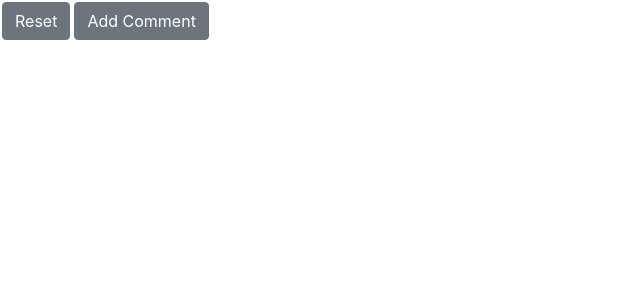
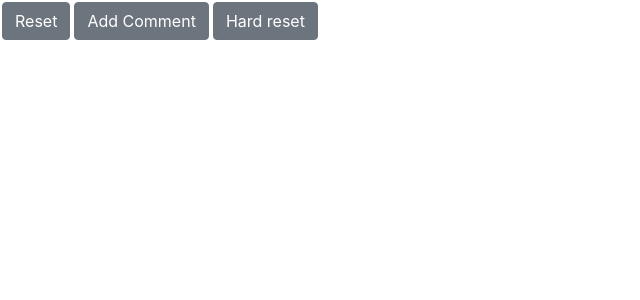
Before and after one commit to leon-li1/React-apps, a React (Create React App) app: page / in a window 1280 px wide. Shown: the top 300 px of the page, without its empty margins (0-640 px from the left). Built offline with nearby package versions, Linux system fonts and the light colour scheme.

Commit message:
added hard reset

```diff
--- a/src/App.js
+++ b/src/App.js
@@ -35,6 +35,15 @@ function App() {
       <button className="btn btn-secondary btn-sml" onClick={addUser}>
         Add Comment
       </button>
+      <button
+        className="btn btn-secondary btn-sml"
+        onClick={() => {
+          setCount(0);
+          setUsers([]);
+        }}
+      >
+        Hard reset
+      </button>
       {users.map((user) => (
         <Comment
           name={user.name}
```
